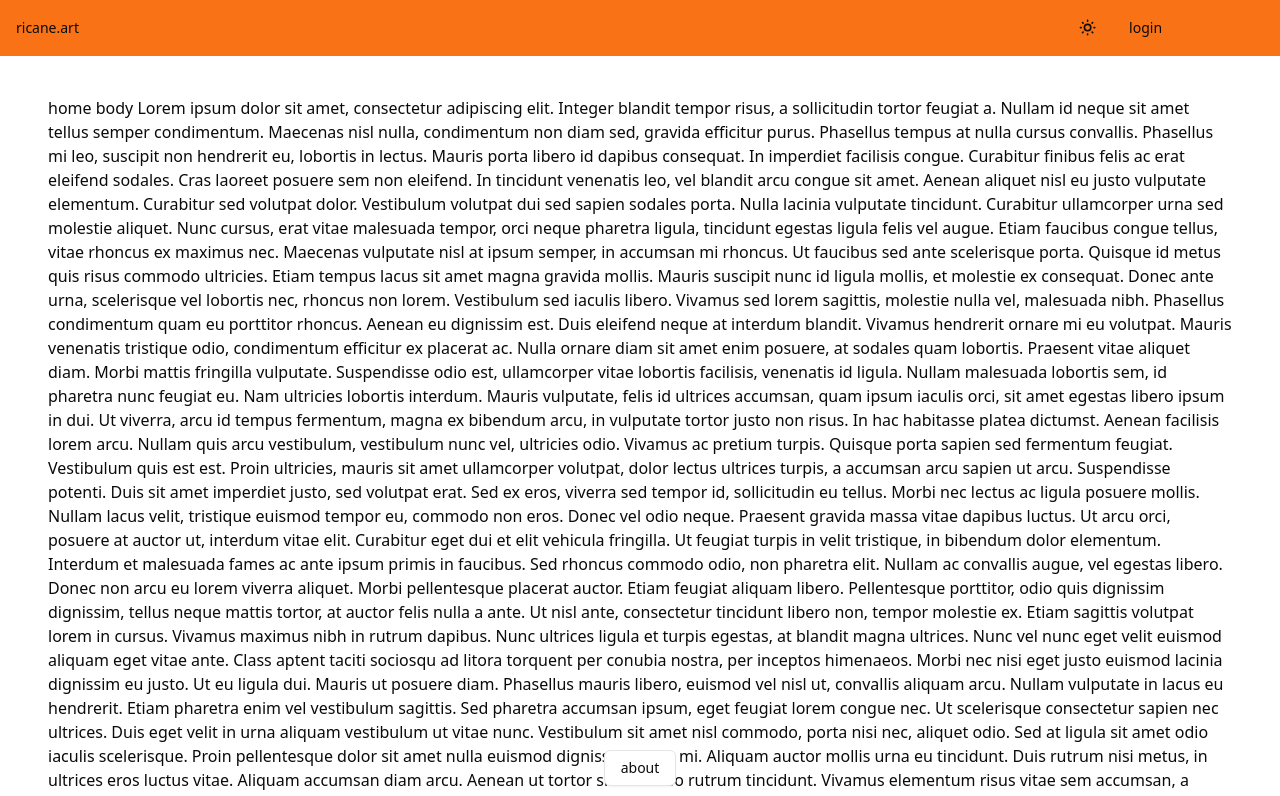
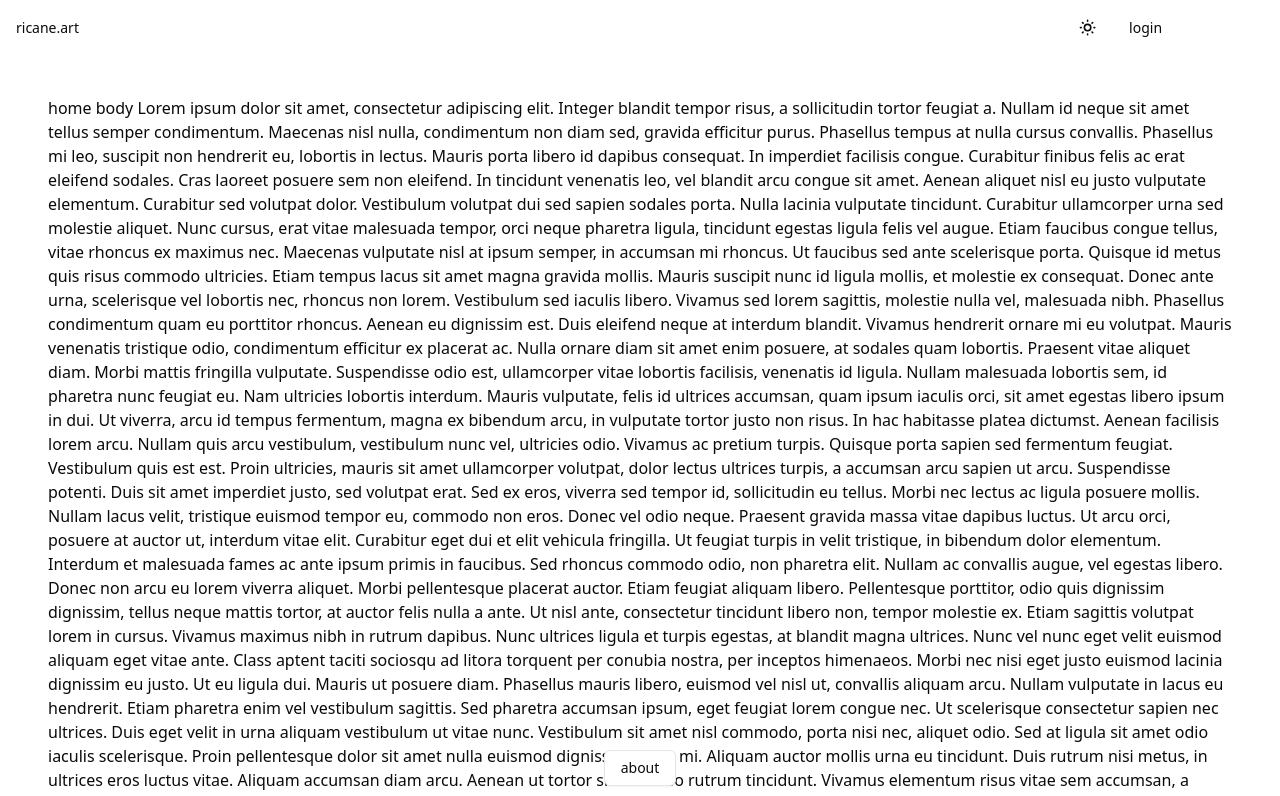
Before and after one commit to akaRicane/ricane.art.vercel, a Next.js app: page / in a window 1280 px wide. Shown: the top 796 px of the page. Built offline with nearby package versions, Linux system fonts and the light colour scheme.

Commit message:
prettier header

```diff
--- a/components/features/Header.tsx
+++ b/components/features/Header.tsx
@@ -1,12 +1,13 @@
 import { ThemeToggle } from "@/components/theme/ThemeToggle";
 import { Button } from "../ui/button";
+import Link from "next/link";
 
 export const Header = () => {
   return (
-    <header className="flex flex-row bg-orange-500 w-full h-14 m-0 p-0 fixed top-0 left-0 overflow-hidden">
+    <header className="flex flex-row bg-white dark:bg-purple-500 w-full h-14 m-0 p-0 fixed top-0 left-0 overflow-hidden">
       <div className="flex flex-row w-60 m-0 p-0 basis-3/4">
-        <Button className="h-full rounded-md" variant={"ghost"}>
-          ricane.art
+        <Button className="h-full rounded-md" variant={"ghost"} asChild>
+          <Link href="/">ricane.art</Link>
         </Button>
       </div>
       <div className="flex flex-row m-0 p-0 basis-1/4 justify-center">
```
